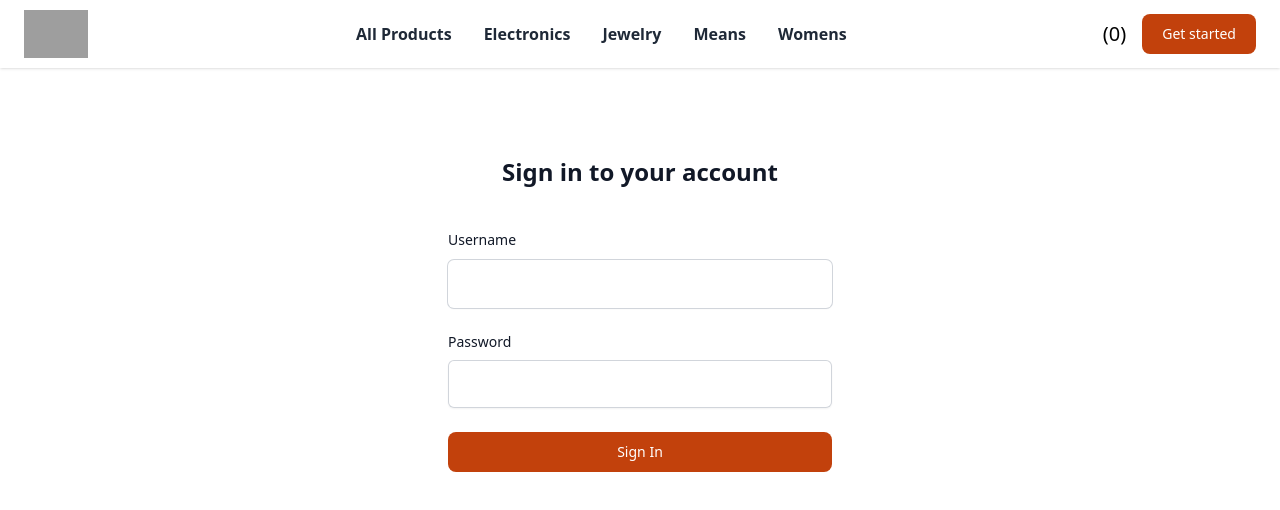
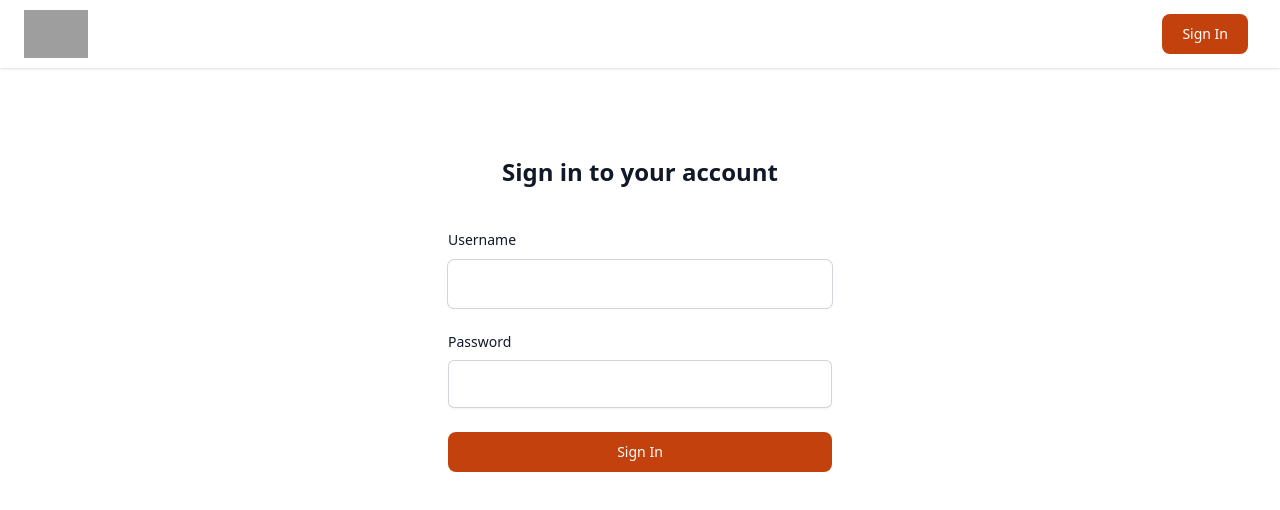
Before and after one commit to developerashish02/Quick-Pick-Metamind, a React app: page /login in a window 1280 px wide. Shown: the top 510 px of the page. Built offline with nearby package versions, Linux system fonts and the light colour scheme; grey boxes are pictures that could not be loaded; the HTML template or start-up script is replaced by a standard one.

Commit message:
protected routes

```diff
--- a/src/components/Header/Header.jsx
+++ b/src/components/Header/Header.jsx
@@ -1,8 +1,16 @@
+import React from "react";
 import { useSelector } from "react-redux";
 import { Link, NavLink } from "react-router-dom";
+import useAuth from "../../hooks/useAuth";
 
 const Header = () => {
   const cartItems = useSelector((store) => store.cart.cart);
+  const { isAuthenticated, loading, logout } = useAuth();
+
+  if (loading) {
+    return null; // or render a loading indicator
+  }
+
   return (
     <header className="shadow sticky z-50 top-0">
       <nav className="bg-white border-gray-200 px-4 lg:px-6 py-2.5">
@@ -14,21 +22,24 @@ const Header = () => {
               alt="Logo"
             />
           </Link>
-          <div className="flex items-center lg:order-2 space-x-4 ">
+          <div className="flex items-center lg:order-2 space-x-4">
+            {isAuthenticated && (
               <Link to="/cart" className="text-xl">
                 <span className="hover:text-gray-300">
-                <i className="fa-solid fa-cart-shopping "></i>
+                  <i className="fa-solid fa-cart-shopping"></i>
                 </span>
                 <span>({cartItems?.length})</span>
               </Link>
-
+            )}
             <Link
               to="#"
               className="text-white bg-orange-700 hover:bg-orange-800 focus:ring-4 focus:ring-orange-300 font-medium rounded-lg text-sm px-4 lg:px-5 py-2 lg:py-2.5 mr-2 focus:outline-none"
+              onClick={logout}
             >
-              Get started
+              {isAuthenticated ? "Sign Out" : "Sign In"}
             </Link>
           </div>
+          {isAuthenticated && (
             <div
               className="hidden justify-between items-center w-full lg:flex lg:w-auto lg:order-1"
               id="mobile-menu-2"
@@ -38,7 +49,7 @@ const Header = () => {
                   <NavLink
                     to="/"
                     className={({ isActive }) =>
-                    `block py-2 pr-4 pl-3 duration-200 border-b border-gray-100 hover:bg-gray-50 lg:hover:bg-transparent lg:border-0 hover:text-orange-700 lg:p-0  ${
+                      `block py-2 pr-4 pl-3 duration-200 border-b border-gray-100 hover:bg-gray-50 lg:hover:bg-transparent lg:border-0 hover:text-orange-700 lg:p-0 ${
                         isActive
                           ? "text-red-500 font-bold"
                           : "text-gray-800 font-bold"
@@ -52,7 +63,7 @@ const Header = () => {
                   <NavLink
                     to="/electronics"
                     className={({ isActive }) =>
-                    `block py-2 pr-4 pl-3 duration-200 border-b border-gray-100 hover:bg-gray-50 lg:hover:bg-transparent lg:border-0 hover:text-orange-700 lg:p-0  ${
+                      `block py-2 pr-4 pl-3 duration-200 border-b border-gray-100 hover:bg-gray-50 lg:hover:bg-transparent lg:border-0 hover:text-orange-700 lg:p-0 ${
                         isActive
                           ? "text-red-500 font-bold"
                           : "text-gray-800 font-bold"
@@ -66,7 +77,7 @@ const Header = () => {
                   <NavLink
                     to="/jewelry"
                     className={({ isActive }) =>
-                    `block py-2 pr-4 pl-3 duration-200 border-b border-gray-100 hover:bg-gray-50 lg:hover:bg-transparent lg:border-0 hover:text-orange-700 lg:p-0  ${
+                      `block py-2 pr-4 pl-3 duration-200 border-b border-gray-100 hover:bg-gray-50 lg:hover:bg-transparent lg:border-0 hover:text-orange-700 lg:p-0 ${
                         isActive
                           ? "text-red-500 font-bold"
                           : "text-gray-800 font-bold"
@@ -78,34 +89,35 @@ const Header = () => {
                 </li>
                 <li>
                   <NavLink
-                  to="/means"
+                    to="/men"
                     className={({ isActive }) =>
-                    `block py-2 pr-4 pl-3 duration-200 border-b border-gray-100 hover:bg-gray-50 lg:hover:bg-transparent lg:border-0 hover:text-orange-700 lg:p-0  ${
+                      `block py-2 pr-4 pl-3 duration-200 border-b border-gray-100 hover:bg-gray-50 lg:hover:bg-transparent lg:border-0 hover:text-orange-700 lg:p-0 ${
                         isActive
                           ? "text-red-500 font-bold"
                           : "text-gray-800 font-bold"
                       }`
                     }
                   >
-                  Means
+                    Men's Clothing
                   </NavLink>
                 </li>
                 <li>
                   <NavLink
-                  to="/womens"
+                    to="/women"
                     className={({ isActive }) =>
-                    `block py-2 pr-4 pl-3 duration-200 border-b border-gray-100 hover:bg-gray-50 lg:hover:bg-transparent lg:border-0 hover:text-orange-700 lg:p-0  ${
+                      `block py-2 pr-4 pl-3 duration-200 border-b border-gray-100 hover:bg-gray-50 lg:hover:bg-transparent lg:border-0 hover:text-orange-700 lg:p-0 ${
                         isActive
                           ? "text-red-500 font-bold"
                           : "text-gray-800 font-bold"
                       }`
                     }
                   >
-                  Womens
+                    Women's Clothing
                   </NavLink>
                 </li>
               </ul>
             </div>
+          )}
         </div>
       </nav>
     </header>
--- /dev/null
+++ b/src/components/common/Protected.jsx
@@ -0,0 +1,19 @@
+import React from "react";
+import { Navigate, Outlet } from "react-router-dom";
+import useAuth from "../../hooks/useAuth";
+
+const Protected = () => {
+  const { isAuthenticated, loading } = useAuth();
+
+  if (loading) {
+    return <div>Loading...</div>;
+  }
+
+  if (isAuthenticated) {
+    return <Outlet />;
+  }
+
+  return <Navigate to="/login" replace />;
+};
+
+export default Protected;
--- a/src/hooks/useAuth.js
+++ b/src/hooks/useAuth.js
@@ -1,19 +1,24 @@
 import { useState, useEffect } from "react";
+import { useNavigate } from "react-router-dom";
 
 const useAuth = () => {
   const [isAuthenticated, setIsAuthenticated] = useState(false);
+  const [loading, setLoading] = useState(true);
+  const navigate = useNavigate();
 
   useEffect(() => {
     const token = localStorage.getItem("token");
     setIsAuthenticated(!!token);
-  }, []);
+    setLoading(false);
+  }, [isAuthenticated]);
 
   const logout = () => {
     localStorage.removeItem("token");
     setIsAuthenticated(false);
+    navigate("/login");
   };
 
-  return { isAuthenticated, logout };
+  return { isAuthenticated, loading, logout };
 };
 
 export default useAuth;
```
Also changed, not shown: src/main.jsx (+11 -4 lines). Lines whose indentation alone changed are shown as unchanged.
